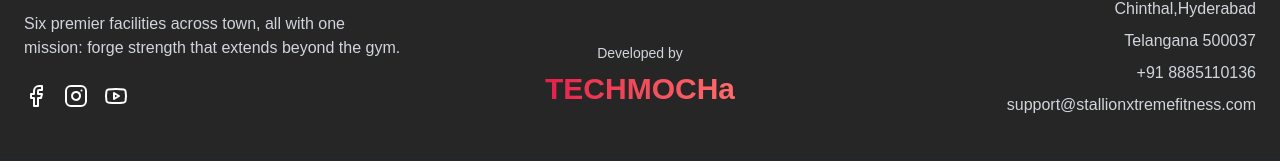
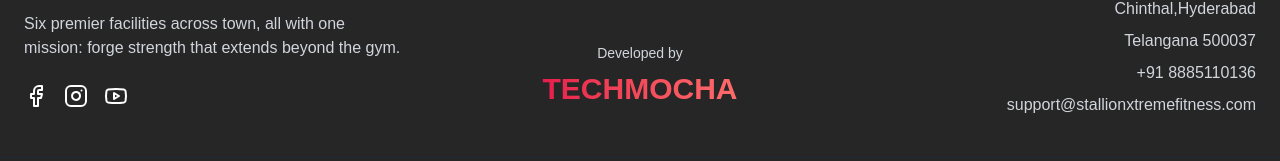
Before and after one commit to Raghavendra-Reddy-Padala/Stallion-Xtreme-Fitness, a Next.js app: page / in a window 1280 px wide. Shown: the part 8065-8226 px from the top of the page. Built offline with nearby package versions, Linux system fonts and the light colour scheme; a web font is replaced by a local one.

Commit message:
changed tecmocha

```diff
--- a/src/components/layout/Footer.tsx
+++ b/src/components/layout/Footer.tsx
@@ -51,7 +51,7 @@ export default function Footer() {
                 rel="noopener noreferrer"
                 className="text-2xl md:text-3xl font-bold text-transparent bg-gradient-to-r from-[#e71b4b] to-[#ff6b6b] bg-clip-text hover:from-white hover:to-gray-200 transition-all duration-300 transform hover:scale-105 inline-block"
               >
-                TECHMOCHa
+                TECHMOCHA
               </Link>
             </div>
 
```
